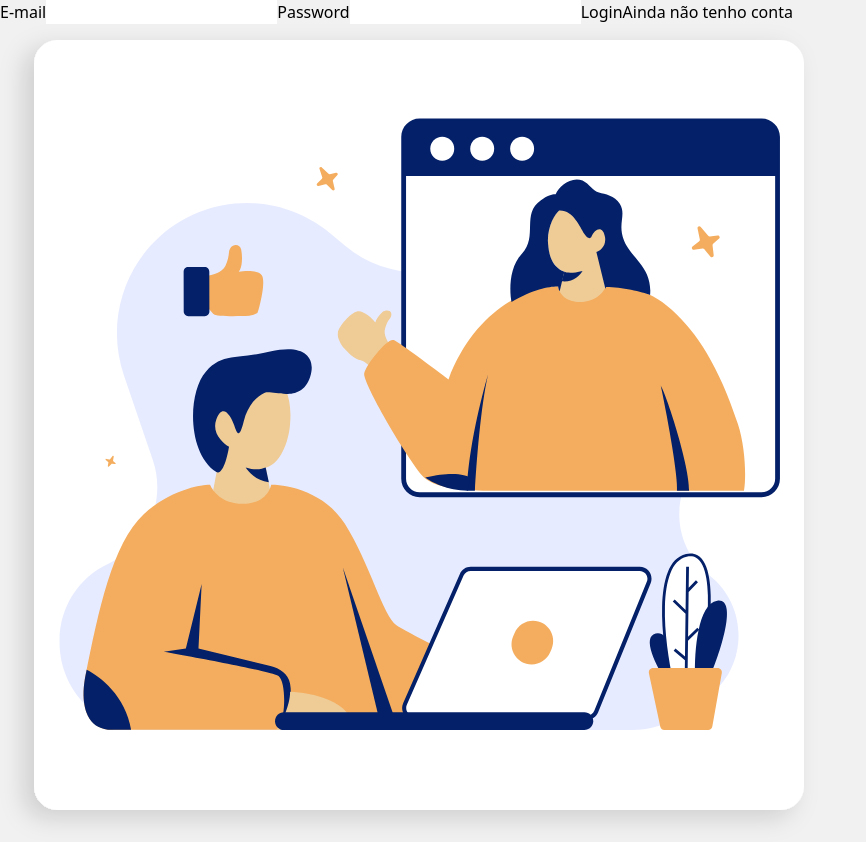
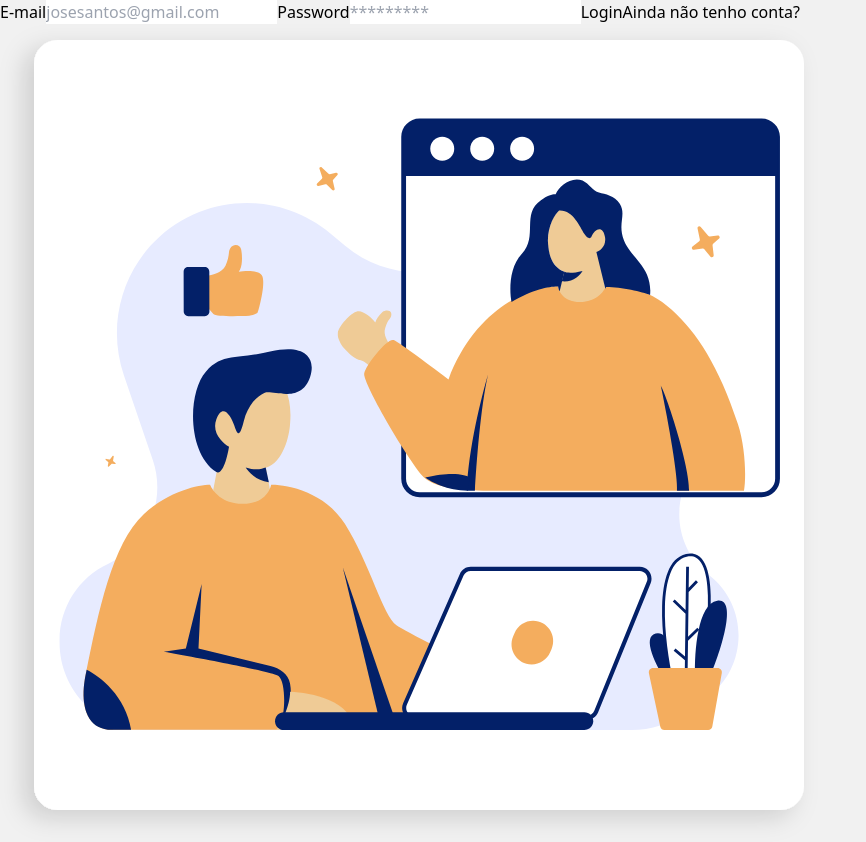
Before and after one commit to Helton-Carlos/sparkle, a Vue app: page /login in a window 1280 px wide. Shown: the whole page, without its empty margins (0-866 px from the left). Built offline with nearby package versions, Linux system fonts and the light colour scheme; what vue3-apexcharts would draw is missing.

Commit message:
refactor: ajust login

```diff
--- a/src/view/Login.vue
+++ b/src/view/Login.vue
@@ -1,27 +1,42 @@
 <script setup lang="ts">
-import { ref } from "vue";
+import { ref } from 'vue';
+import { useRouter } from 'vue-router'
+
+const email = ref<string>("")
+const password = ref<string>("")
+
+const router = useRouter();
 
 function shipmmentLogin() {
-  alert("hey")
+  console.log(email +' '+ password)
+  router.push({ name: 'Home' })
 }
 </script>
 
 <template>
-  <div class="flex justify-between flex-row items-center m-10">
+  <div class="w-full">
 
-    <form @submit="shipmmentLogin" class="flex flex-col">
-      <label>E-mail</label>
-      <input type="email" name="email" id="email">
+    <div class="flex flex-row items-center justify-between">
 
-      <label>Password</label>
-      <input type="email" name="email" id="email">
+      <form @submit="shipmmentLogin" class="flex flex-col w-[350px]">
+        <label>E-mail</label>
+        <input type="email" name="email" id="email" class="px-2 py-1 mb-4 focus:border-indigo-500"
+          placeholder="josesantos@gmail.com" v-model="email">
 
-      <input type="submit" value="Login" />
+        <label>Password</label>
+        <input type="password" name="password" id="password" class="px-2 py-1 mb-4 focus:border-indigo-500"
+          placeholder="*********" v-model="password">
 
-      <button :disabled="true">Ainda não tenho conta</button>
-    </form>
+        <input type="submit" value="Login" class="px-2 py-1 mb-4 text-white bg-indigo-700" />
 
-    <img src="../assets/Login-talk.svg" alt="login-img" class="w-[450px]" />
+        <router-link to="/" class="text-center text-blue-700 hover:text-blue-200">Ainda não tenho conta?</router-link>
+      </form>
+
+      <div>
+        <img src="../assets/Login-talk.svg" alt="login-img" class="w-[450px] h-[450px]" />
+      </div>
+
+    </div>
 
   </div>
 </template>
```
